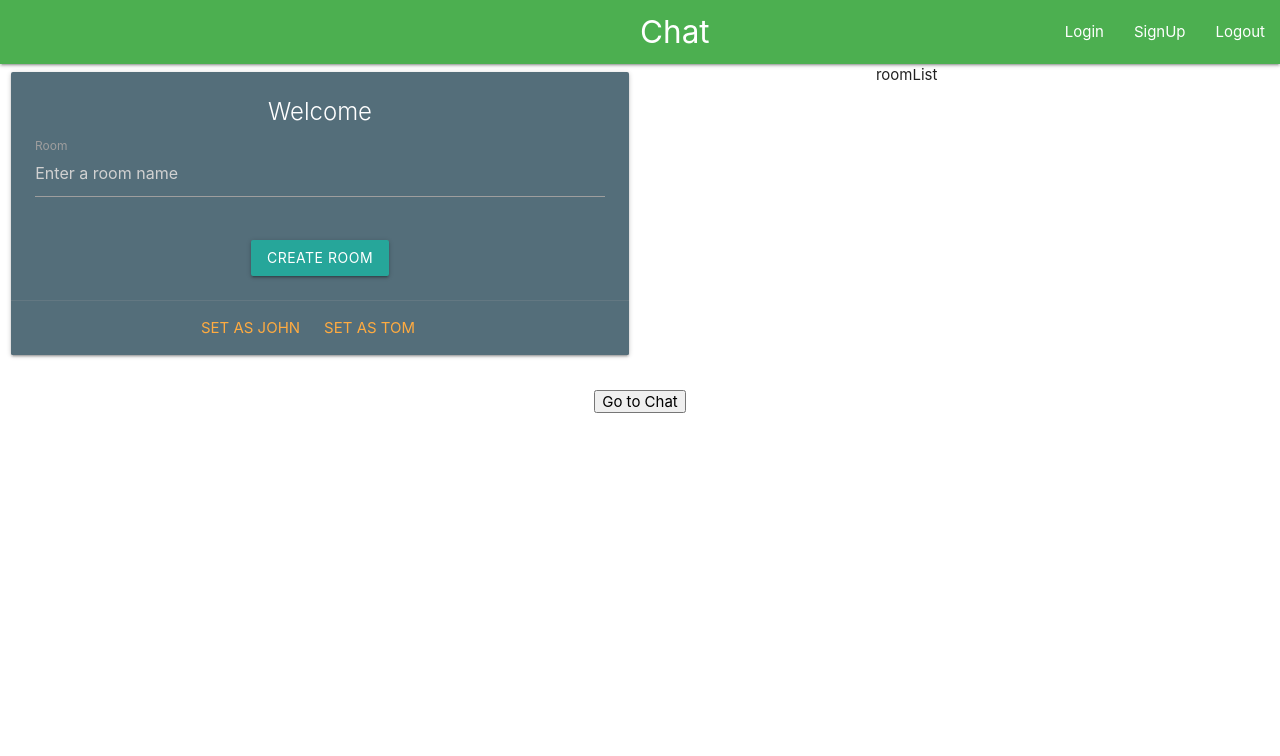
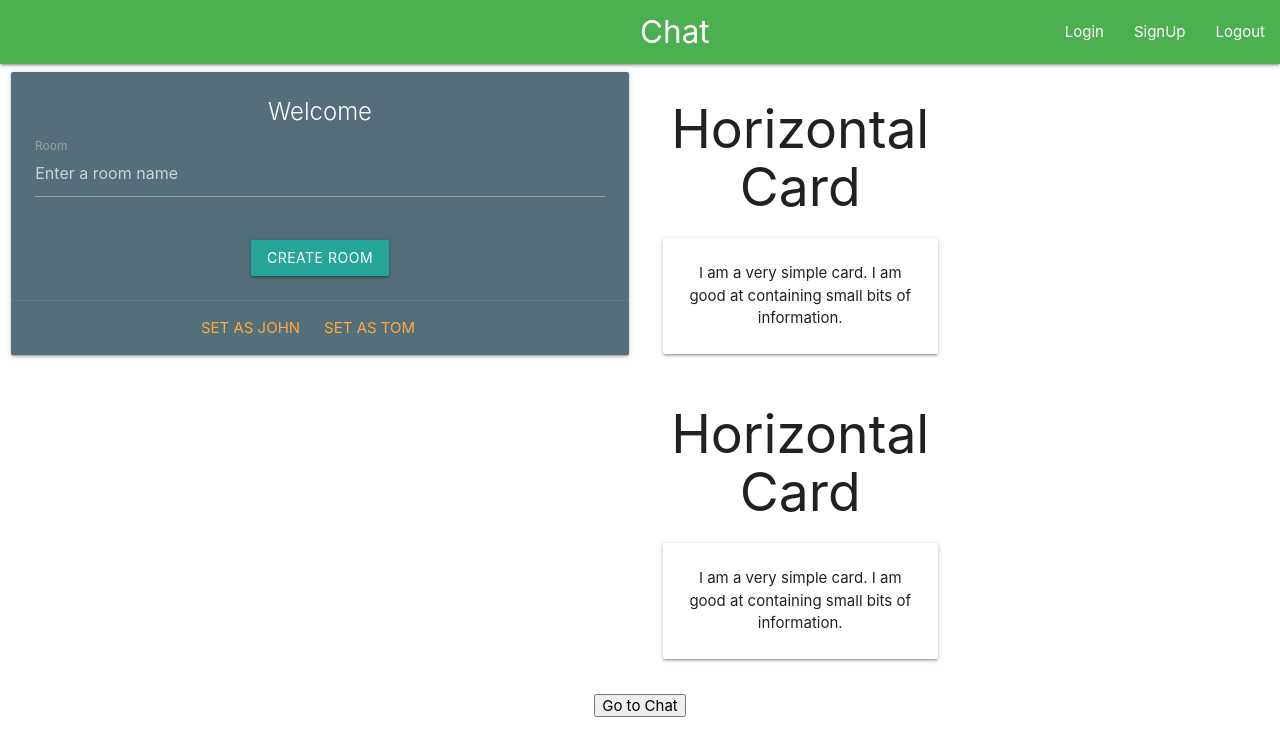
Before and after one commit to swapnilhota/mern-chat-application, a React (Create React App) app in the folder client/: page / in a window 1280 px wide. Shown: the top 756 px of the page. Built offline with nearby package versions, Linux system fonts and the light colour scheme.

Commit message:
working on room list

```diff
--- /dev/null
+++ b/client/src/components/home/Room.js
@@ -0,0 +1,20 @@
+import React from 'react'
+
+const Room = () => {
+    return (
+        <div>
+            <div className="col s12 m7">
+                <h2 className="header">Horizontal Card</h2>
+                <div className="card horizontal">
+                    <div className="card-stacked">
+                        <div className="card-content">
+                            <p>I am a very simple card. I am good at containing small bits of information.</p>
+                        </div>
+                    </div>
+                </div>
+            </div>
+        </div>
+    )
+}
+
+export default Room
--- a/client/src/components/home/RoomList.js
+++ b/client/src/components/home/RoomList.js
@@ -1,9 +1,10 @@
 import React from 'react'
+import Room from './Room'
 
-const RoomList = () => {
+const RoomList = ({ rooms }) => {
     return (
         <div>
-            roomList
+            {rooms && rooms.map(room => (<Room key={room._id} name={room.name} />))}
         </div>
     )
 }
```
